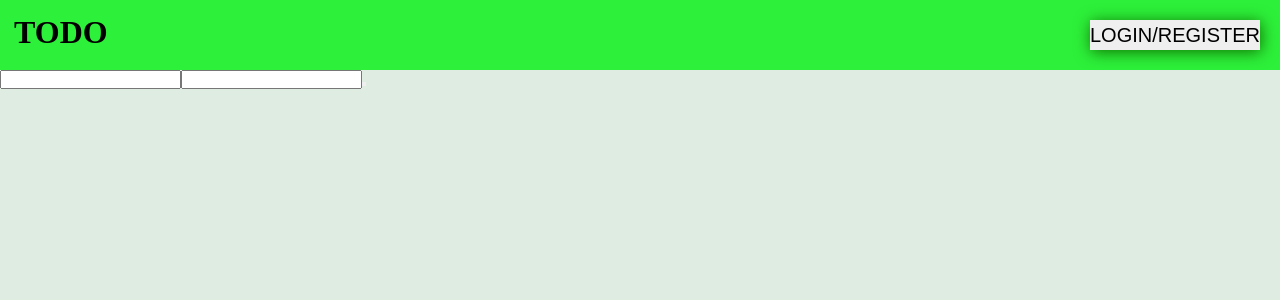
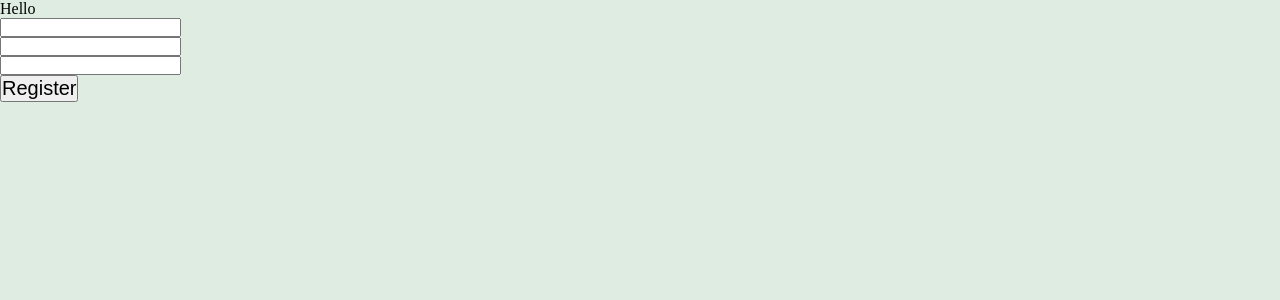
Before and after one commit to Anand4756/todowebapp, a React (Create React App) app in the folder frontend/todo-webapp/: page /register in a window 1280 px wide. Shown: the top 300 px of the page. Built offline with nearby package versions, Linux system fonts and the light colour scheme.

Commit message:
changes in register page

```diff
--- a/frontend/todo-webapp/public/styles.css
+++ b/frontend/todo-webapp/public/styles.css
@@ -90,6 +90,8 @@ body{
     filter: drop-shadow(
         1px 2px 8px hsl(113, 100%, 22%)
       );
+}
 
-
+.registerbtn{
+    font-size: 20px;
 }
--- a/frontend/todo-webapp/src/App.js
+++ b/frontend/todo-webapp/src/App.js
@@ -19,8 +19,9 @@ function App() {
 
 
     <div>
-         <Nav />
+
       <Router>
+
       <Switch>
       <Route path="/" exact component={Todo}></Route>
       <Route path="/register" component={Register}></Route>
--- a/frontend/todo-webapp/src/components/Nav.jsx
+++ b/frontend/todo-webapp/src/components/Nav.jsx
@@ -1,10 +1,11 @@
 import React from 'react'
+import { Router ,Link } from 'react-router-dom'
 
 const Nav = () => {
     return (
         <div className="navbar">
             <h1>TODO</h1>
-            <button>LOGIN/REGISTER</button>
+            <Link to="/register"><button>LOGIN/REGISTER</button></Link>
         </div>
     )
 }
--- a/frontend/todo-webapp/src/components/Register.jsx
+++ b/frontend/todo-webapp/src/components/Register.jsx
@@ -3,13 +3,22 @@ import React, { useState } from 'react'
 const Register = () => {
     const [email, setemail] = useState("");
     const [password, setpassword] = useState("");
+    const [name, setname] = useState("");
+
     return (
 
-        <div>
+        <div className="register-form">
+            Hello {name}
+
             <form>
-            <input type="email"/>
-            <input type="password"/>
-            <button type="submit"></button>
+            <input type="name" onChange={(e) => setname(e.target.value)} />
+            <br />
+            <input type="email" onChange={(e) => setemail(e.target.value)}/>
+            <br />
+            <input type="password" onChange={(e) => setpassword(e.target.value)} />
+            <br />
+
+            <button className="registerbtn" type="submit">Register</button>
             </form>
         </div>
     )
--- a/frontend/todo-webapp/src/pages/Todo.js
+++ b/frontend/todo-webapp/src/pages/Todo.js
@@ -1,6 +1,7 @@
 import React,{useState} from 'react'
 import Card from '../components/Card';
 import Input from '../components/Input';
+import Nav from '../components/Nav';
 
 const Todo = () => {
     const [todos, settodos] = useState([])
@@ -13,7 +14,9 @@ const Todo = () => {
     })
   }
     return (
+
         <div>
+          <Nav />
             <Input onAdd={addtodo}/>
    {todos.map(todoitems=>{
      return <Card title={todoitems.title} content={todoitems.content} />
```
